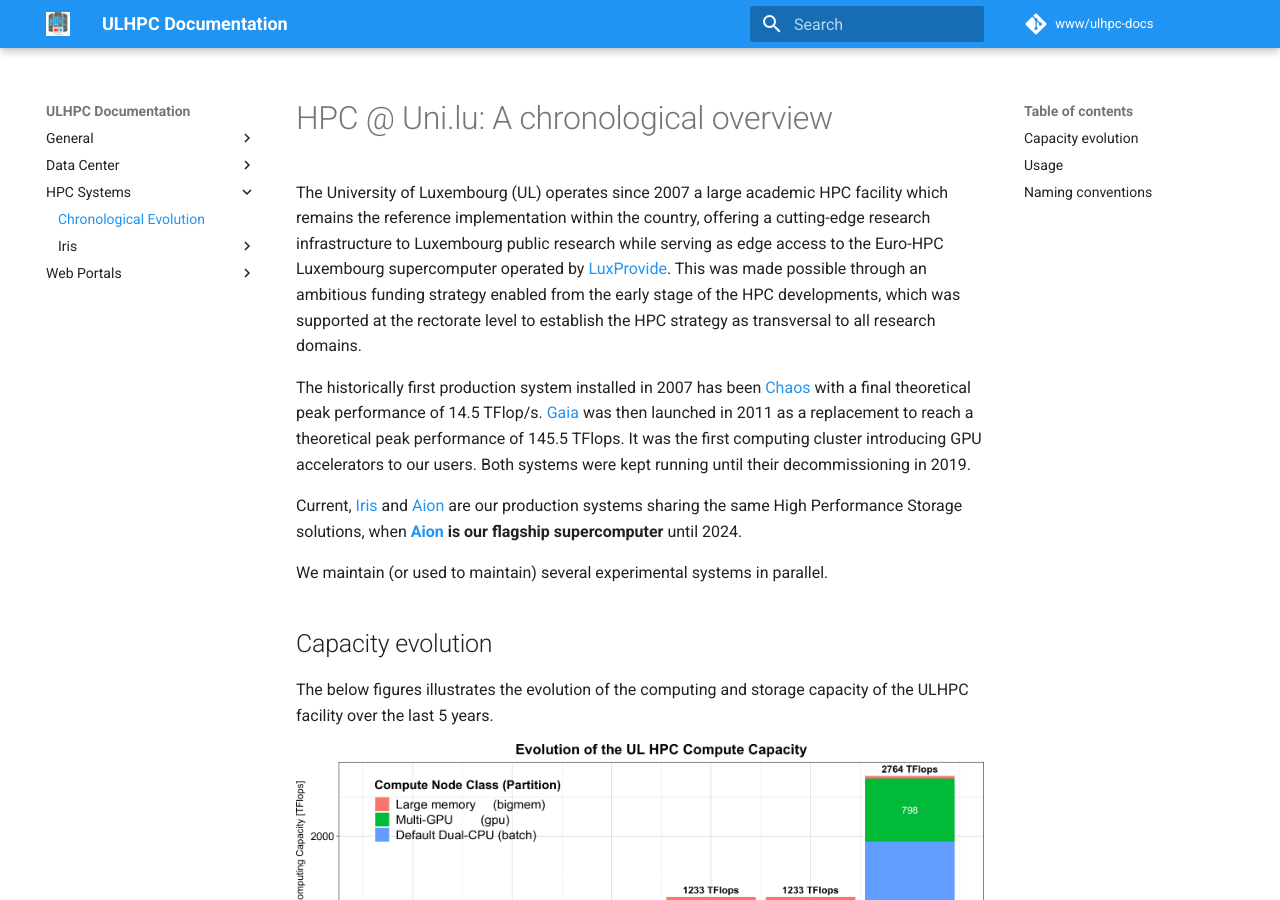
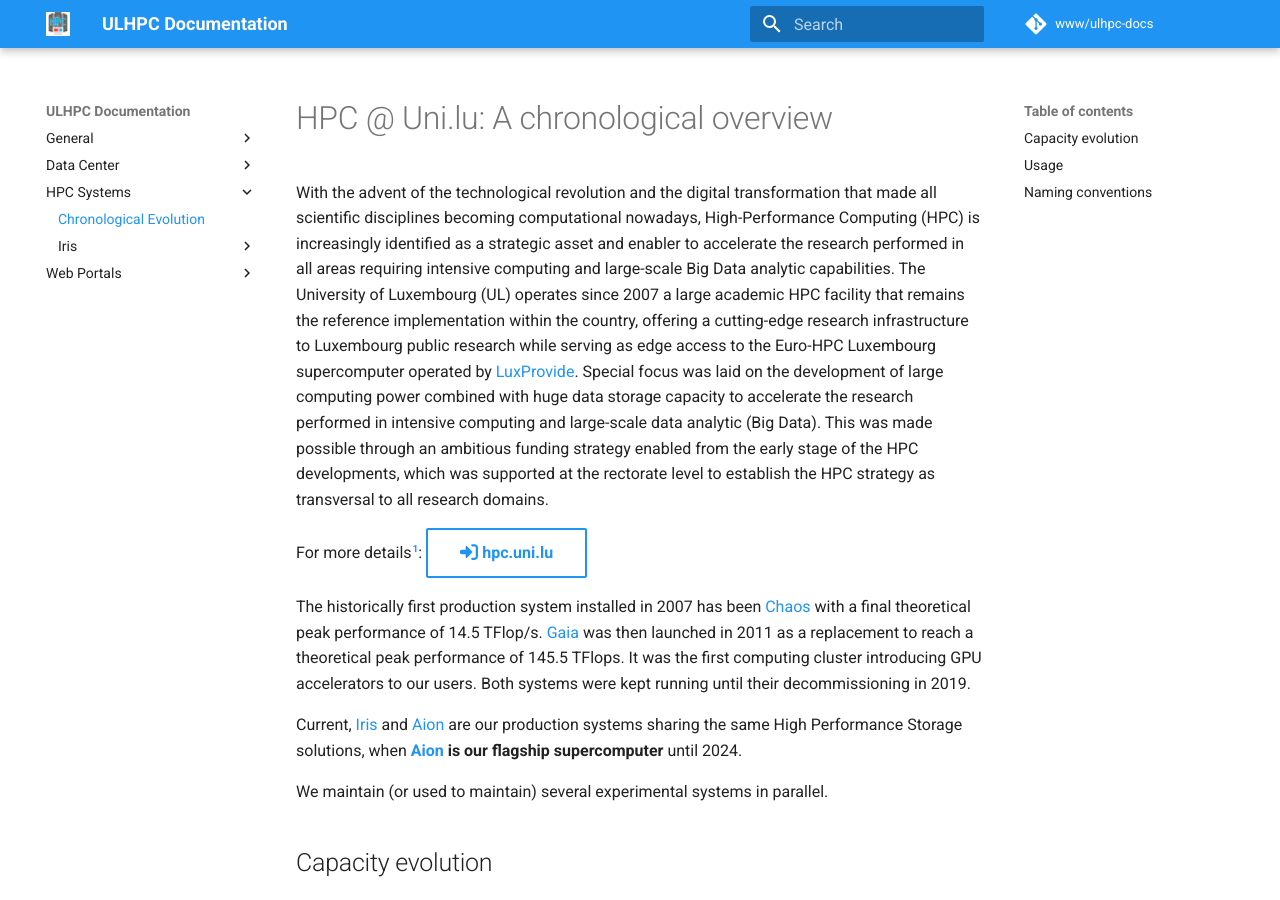
Before and after one commit to ULHPC/ulhpc-docs, an MkDocs documentation site: the page built from docs/systems/index.md, in a window 1280 px wide and 900 px high. Built offline with MkDocs 1.6.1 and Material for MkDocs 9.7.7, drawn with Linux system fonts in a browser that asks for light colours; some of the changed text lies outside the part shown.

Commit message:
[system] link to main site
Signed-off-by: Sebastien Varrette <Sebastien.Varrette@uni.lu>

```diff
--- a/docs/systems/index.md
+++ b/docs/systems/index.md
@@ -1,7 +1,13 @@
 # HPC @ Uni.lu: A chronological overview
 
-The University of Luxembourg (UL) operates since 2007 a large academic HPC facility which remains the reference implementation within the country, offering a cutting-edge research infrastructure to Luxembourg public research while serving as edge access to the Euro-HPC Luxembourg supercomputer operated by [LuxProvide](http://www.lxp.lu).
+With the advent of the technological revolution and the digital transformation that made all scientific disciplines becoming computational nowadays, High-Performance Computing (HPC) is increasingly identified as a strategic asset and enabler to accelerate the research performed in all areas requiring intensive computing and large-scale Big Data analytic capabilities.
+The University of Luxembourg (UL) operates since 2007 a large academic HPC facility that remains the reference implementation within the country, offering a cutting-edge research infrastructure to Luxembourg public research while serving as edge access to the Euro-HPC Luxembourg supercomputer operated by [LuxProvide](http://www.lxp.lu).
+Special focus was laid on the development of large computing power combined with huge data storage capacity to accelerate the research performed in intensive computing and large-scale data analytic (Big Data).
 This was made possible through an ambitious funding strategy enabled from the early stage of the HPC developments, which was supported at the rectorate level to establish the HPC strategy as transversal to all research domains.
+
+For more details[^1]: [:fontawesome-solid-sign-in-alt: hpc.uni.lu](#){: .md-button .md-button--link }
+
+[^1]: Main contacts: Prof. P. Bouvry (Head), Dr. S. Varrette (Deputy head, HPC for research). HPC Team: [hpc-team@uni.lu](mailto:hpc-team@uni.lu)
 
 The historically first production system installed in 2007 has been [Chaos](https://hpc.uni.lu/systems/chaos/) with a final theoretical peak performance of 14.5 TFlop/s.
 [Gaia](https://hpc.uni.lu/systems/gaia/) was then launched in 2011 as a replacement to reach a theoretical peak performance of 145.5 TFlops. It was the first computing cluster introducing GPU accelerators to our users.
```
Also changed, not shown: docs/systems/iris/index.md (+1 -1 lines).
